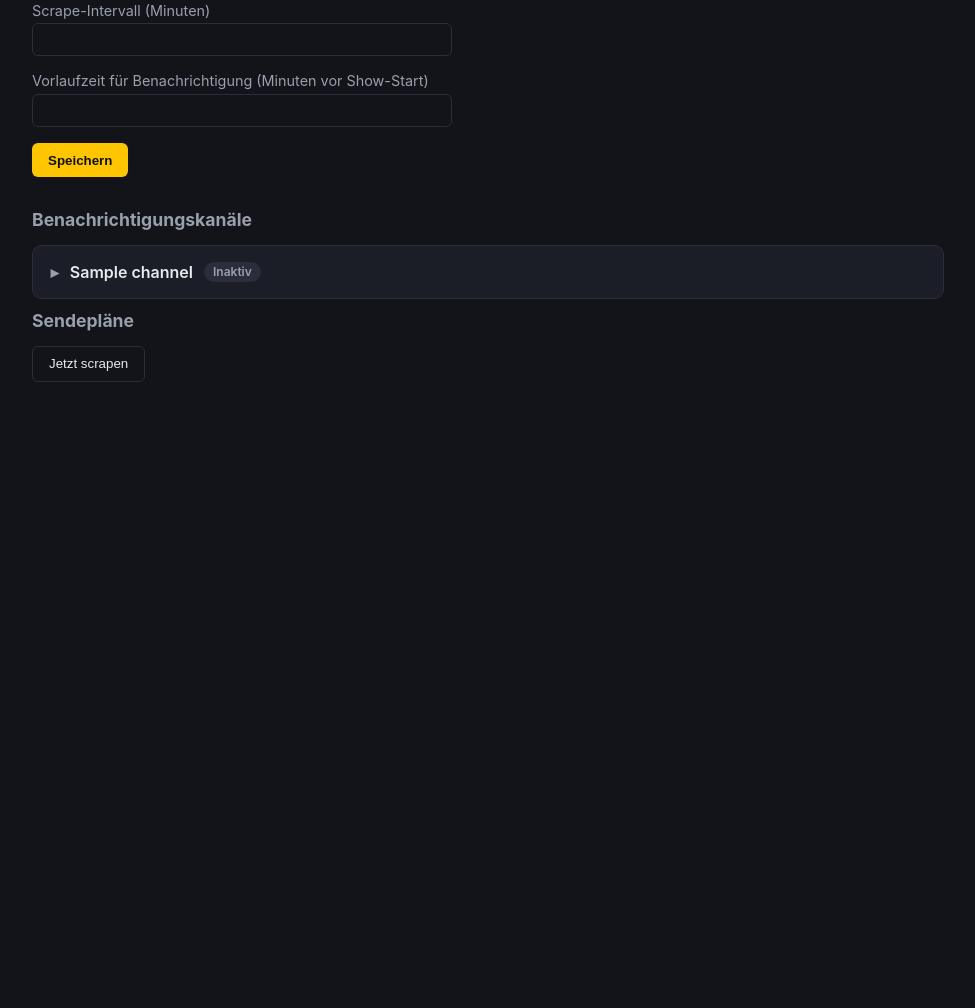
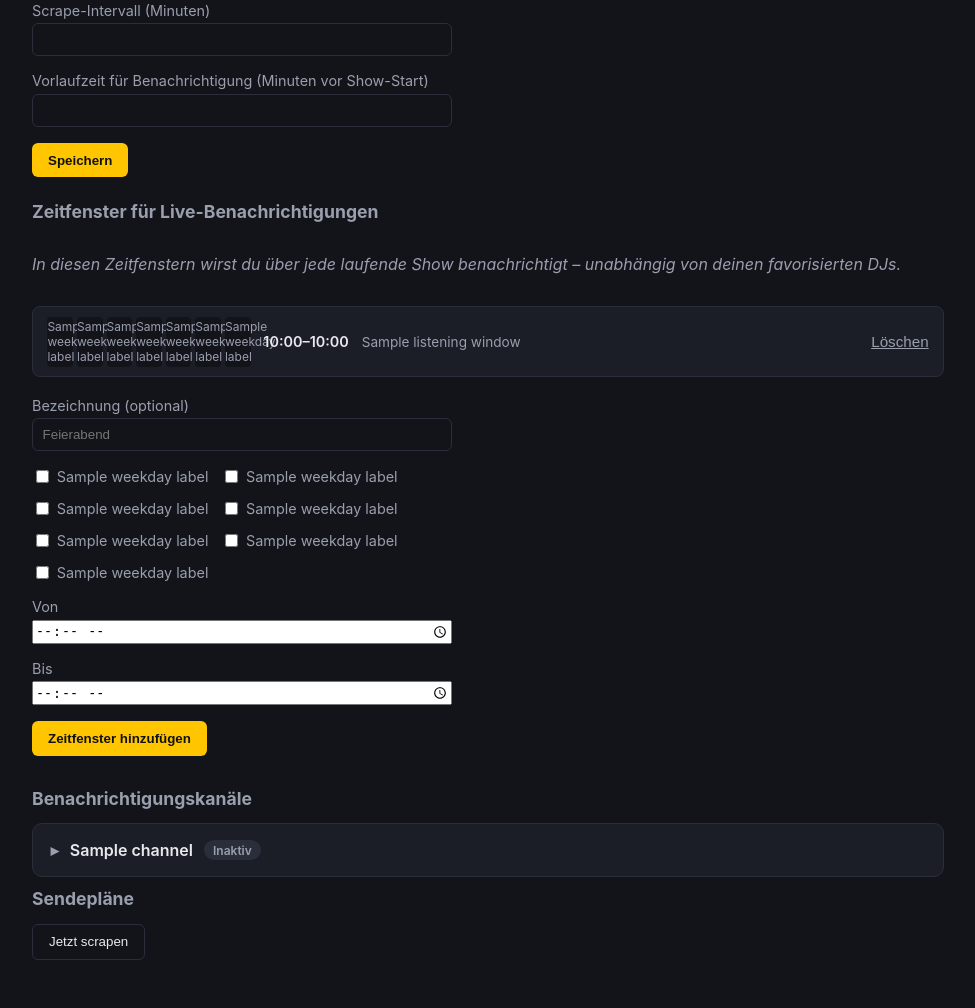
Before and after one commit to steven-streller/BaseAlert, a FastAPI app: template app/templates/settings.html in a window 1280 px wide. Shown: the part 169-1177 px from the top of the page, without its empty margins (152-1127 px from the left). Before the commit the page ends 551 px from the top, so only its background shows below. Run offline with FastAPI, Linux system fonts and the light colour scheme; the template is opened without the code that fills it: most values are stand-ins (such as "Sample title", 1, 10 or a date in 2020); parts of the project's set-up code (start-up, migrations or seed data) failed here and were passed over.

Commit message:
Add listening windows: notify on ANY live show during a time range
New per-user ListeningWindow (weekdays + start/end time). During an
active window, notify_check_job notifies about any show starting
soon, not just favorited DJs - e.g. "I'm driving home Mon-Fri
15:00-17:00 and would rather hear whoever's live than a playlist".

- ListeningWindow model, additive table, no migration needed
- scheduler._notify_user checks favorite OR in-window per candidate
  show, using the show's own start time (not "now") against the
  window so lead-time notifications still fire correctly
- Settings page: list/add/delete windows, weekday chips, HTML time
  inputs
- Notification title/wording differs slightly for window-only matches
  ("Live gleich: X" vs "X legt gleich auf!" for favorites)

Co-Authored-By: Claude Sonnet 5 <noreply@anthropic.com>

```diff
--- a/app/main.py
+++ b/app/main.py
@@ -1,7 +1,7 @@
 import logging
 import os
 import secrets
-from datetime import datetime, timedelta
+from datetime import datetime, time, timedelta
 
 from fastapi import Depends, FastAPI, Request
 from fastapi.responses import RedirectResponse
@@ -12,7 +12,7 @@ from starlette.middleware.sessions import SessionMiddleware
 
 from app.auth import get_current_user, login_user, logout_user, require_user
 from app.db import engine, get_setting, get_user_setting, init_db, set_setting, set_user_setting
-from app.models import Dj, Favorite, Show, Station, User
+from app.models import Dj, Favorite, ListeningWindow, Show, Station, User
 from app.notifications import CHANNELS, send_to_channel
 from app.scheduler import reschedule_scrape_job, start_scheduler
 from app.scraper import scrape_all
@@ -281,6 +281,8 @@ def toggle_favorite(request: Request, dj_id: int, current_user: User = Depends(r
 
 # --- Settings -----------------------------------------------------------------
 
+WEEKDAY_SHORT_LABELS = ["Mo", "Di", "Mi", "Do", "Fr", "Sa", "So"]
+
 # checkbox settings keys that are absent from form data when unchecked
 CHANNEL_CHECKBOX_FIELDS = {
     field[0] for channel in CHANNELS.values() for field in channel["fields"] if field[2] == "checkbox"
@@ -301,9 +303,14 @@ def settings_page(
         settings["notify_lead_minutes"] = get_user_setting(session, current_user.id, "notify_lead_minutes")
         for key in list(CHANNEL_CHECKBOX_FIELDS) + [f"{c}_enabled" for c in CHANNELS] + CHANNEL_TEXT_KEYS:
             settings[key] = get_user_setting(session, current_user.id, key)
+        listening_windows = session.exec(
+            select(ListeningWindow).where(ListeningWindow.user_id == current_user.id)
+        ).all()
 
     flash = None
-    if saved:
+    if saved == "windows":
+        flash = "Zeitfenster aktualisiert."
+    elif saved:
         label = CHANNELS[saved]["label"] if saved in CHANNELS else "Allgemein"
         flash = f"„{label}“ gespeichert."
     elif tested == "ok":
@@ -321,6 +328,8 @@ def settings_page(
             "current_user": current_user,
             "settings": settings,
             "channels": CHANNELS,
+            "listening_windows": listening_windows,
+            "weekday_labels": WEEKDAY_SHORT_LABELS,
             "flash": flash,
         },
     )
@@ -351,6 +360,47 @@ async def save_settings(request: Request, current_user: User = Depends(require_u
     return RedirectResponse(url=f"/settings?saved={section}#{section}", status_code=303)
 
 
+@app.post("/settings/windows")
+async def create_listening_window(request: Request, current_user: User = Depends(require_user)):
+    form = await request.form()
+    weekdays = form.getlist("weekdays")
+    start_raw = str(form.get("start_time", ""))
+    end_raw = str(form.get("end_time", ""))
+    label = str(form.get("label", "")).strip() or None
+
+    if not weekdays or not start_raw or not end_raw:
+        return RedirectResponse(url="/settings?saved=windows#windows", status_code=303)
+
+    start_time = time.fromisoformat(start_raw)
+    end_time = time.fromisoformat(end_raw)
+    if start_time >= end_time:
+        return RedirectResponse(url="/settings?saved=windows#windows", status_code=303)
+
+    with Session(engine) as session:
+        session.add(
+            ListeningWindow(
+                user_id=current_user.id,
+                label=label,
+                weekdays=",".join(sorted(weekdays)),
+                start_time=start_time,
+                end_time=end_time,
+            )
+        )
+        session.commit()
+
+    return RedirectResponse(url="/settings?saved=windows#windows", status_code=303)
+
+
+@app.post("/settings/windows/{window_id}/delete")
+def delete_listening_window(window_id: int, current_user: User = Depends(require_user)):
+    with Session(engine) as session:
+        window = session.get(ListeningWindow, window_id)
+        if window and window.user_id == current_user.id:
+            session.delete(window)
+            session.commit()
+    return RedirectResponse(url="/settings?saved=windows#windows", status_code=303)
+
+
 @app.post("/settings/test/{channel}")
 def test_notification(channel: str, current_user: User = Depends(require_user)):
     if channel not in CHANNELS:
--- a/app/static/style.css
+++ b/app/static/style.css
@@ -348,6 +348,63 @@ details.channel[open] summary::before {
     padding-bottom: 1.1rem;
 }
 
+.window-list {
+    margin-bottom: 1.2rem;
+    display: flex;
+    flex-direction: column;
+    gap: 0.5rem;
+}
+
+.window-row {
+    display: flex;
+    align-items: center;
+    gap: 0.8rem;
+    background: var(--bg-card);
+    border: 1px solid var(--border);
+    border-radius: 8px;
+    padding: 0.6rem 0.9rem;
+    font-size: 0.9rem;
+}
+
+.window-days {
+    display: flex;
+    gap: 0.25rem;
+}
+
+.day-chip {
+    display: inline-block;
+    width: 1.6rem;
+    text-align: center;
+    font-size: 0.75rem;
+    padding: 0.15rem 0;
+    border-radius: 4px;
+    color: var(--text-dim);
+    background: var(--bg);
+}
+
+.day-chip.active {
+    background: var(--accent);
+    color: #111;
+    font-weight: 700;
+}
+
+.window-time { font-weight: 600; }
+.window-label { color: var(--text-dim); font-size: 0.85rem; }
+.window-row form { margin-left: auto; }
+
+.weekday-picker {
+    display: flex;
+    gap: 0.8rem;
+    flex-wrap: wrap;
+}
+
+.weekday-checkbox {
+    flex-direction: row !important;
+    align-items: center;
+    gap: 0.3rem !important;
+    width: auto !important;
+}
+
 button.primary {
     background: var(--accent);
     color: #111;
--- a/app/templates/settings.html
+++ b/app/templates/settings.html
@@ -18,6 +18,57 @@
             <input type="number" min="1" name="notify_lead_minutes" value="{{ settings.notify_lead_minutes }}" />
         </label>
         <button class="primary" type="submit">Speichern</button>
+    </form>
+</section>
+
+<section class="settings-section" id="windows">
+    <h2>Zeitfenster für Live-Benachrichtigungen</h2>
+    <p class="empty">
+        In diesen Zeitfenstern wirst du über jede laufende Show benachrichtigt –
+        unabhängig von deinen favorisierten DJs.
+    </p>
+
+    {% if listening_windows %}
+    <div class="window-list">
+        {% for w in listening_windows %}
+        <div class="window-row">
+            <span class="window-days">
+                {% for d in range(7) %}
+                    <span class="day-chip {{ 'active' if d in w.weekday_set() else '' }}">{{ weekday_labels[d] }}</span>
+                {% endfor %}
+            </span>
+            <span class="window-time">{{ w.start_time.strftime('%H:%M') }}–{{ w.end_time.strftime('%H:%M') }}</span>
+            {% if w.label %}<span class="window-label">{{ w.label }}</span>{% endif %}
+            <form method="post" action="/settings/windows/{{ w.id }}/delete">
+                <button class="link-button" type="submit">Löschen</button>
+            </form>
+        </div>
+        {% endfor %}
+    </div>
+    {% endif %}
+
+    <form class="settings-form" method="post" action="/settings/windows">
+        <label>
+            Bezeichnung (optional)
+            <input type="text" name="label" placeholder="Feierabend" />
+        </label>
+        <div class="weekday-picker">
+            {% for d in range(7) %}
+            <label class="weekday-checkbox">
+                <input type="checkbox" name="weekdays" value="{{ d }}" />
+                {{ weekday_labels[d] }}
+            </label>
+            {% endfor %}
+        </div>
+        <label>
+            Von
+            <input type="time" name="start_time" required />
+        </label>
+        <label>
+            Bis
+            <input type="time" name="end_time" required />
+        </label>
+        <button class="primary" type="submit">Zeitfenster hinzufügen</button>
     </form>
 </section>
 
```
Also changed, not shown: app/models.py (+18 -1 lines), app/scheduler.py (+24 -7 lines), tests/test_scheduler.py (added, +51 -0 lines), README.md.
